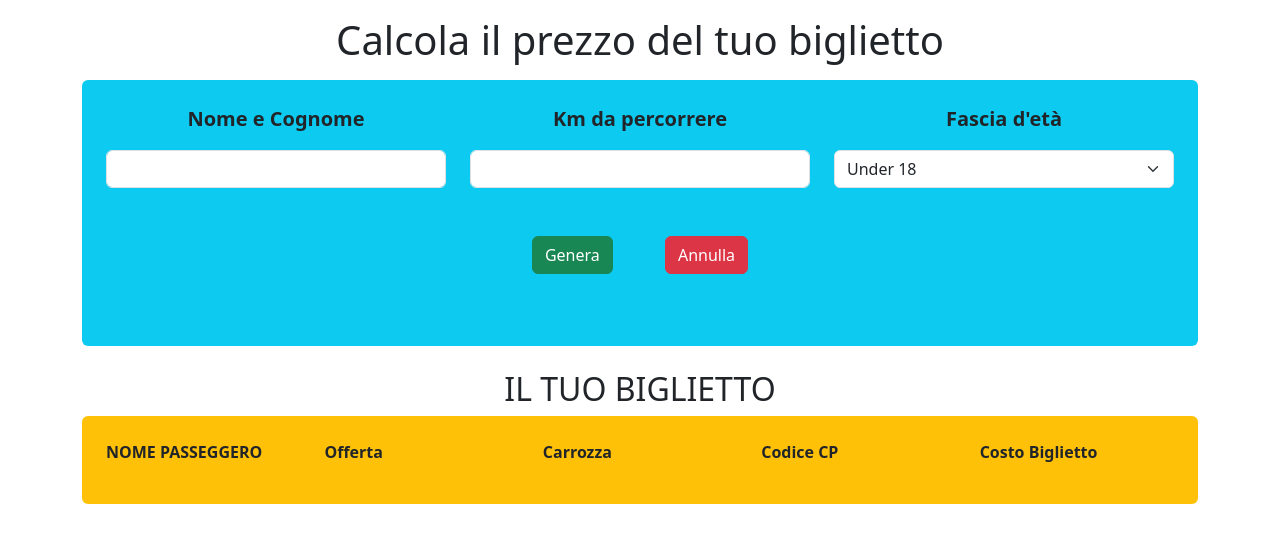
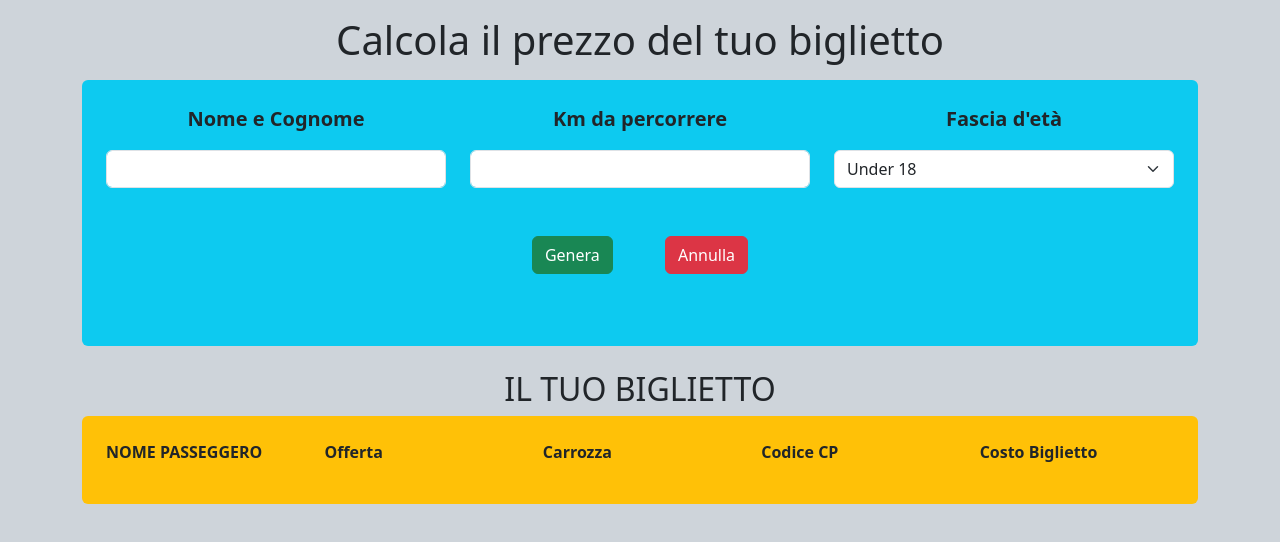
Before and after one commit to EugeniuPopescu/js-biglietto-treno-form, a plain HTML site: page index.html in a window 1280 px wide. Drawn offline with nearby package versions, Linux system fonts and the light colour scheme.

Commit message:
add bg-color

```diff
--- a/index.html
+++ b/index.html
@@ -7,7 +7,7 @@
         <link href="https://cdn.jsdelivr.net/npm/bootstrap@5.3.2/dist/css/bootstrap.min.css" rel="stylesheet" integrity="sha384-T3c6CoIi6uLrA9TneNEoa7RxnatzjcDSCmG1MXxSR1GAsXEV/Dwwykc2MPK8M2HN" crossorigin="anonymous">
         <link rel="stylesheet" href="style.css">
     </head>
-    <body class="">
+    <body class="bg-dark-subtle">
         <div class="container">
             <h1 class="text-center my-3">Calcola il prezzo del tuo biglietto</h1>
 
```
